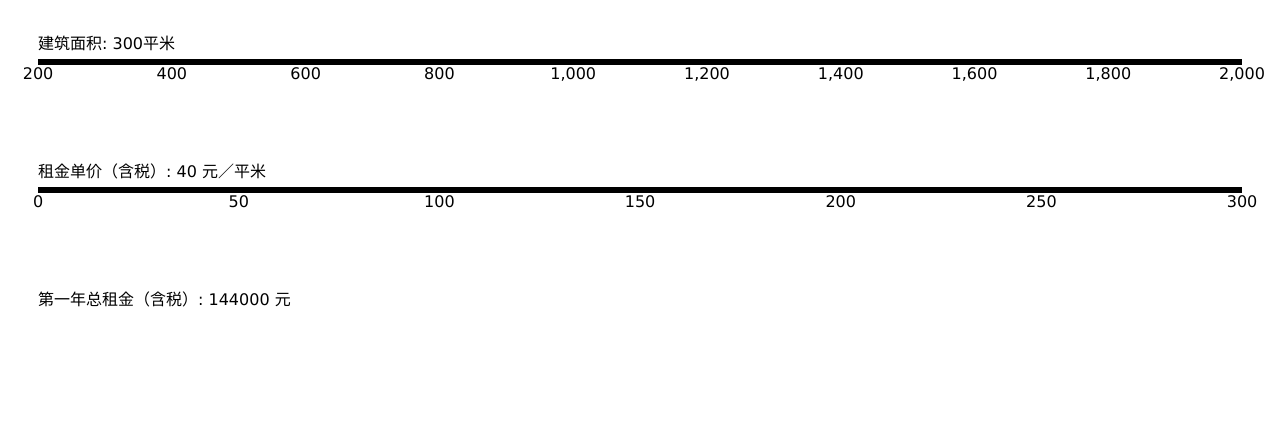
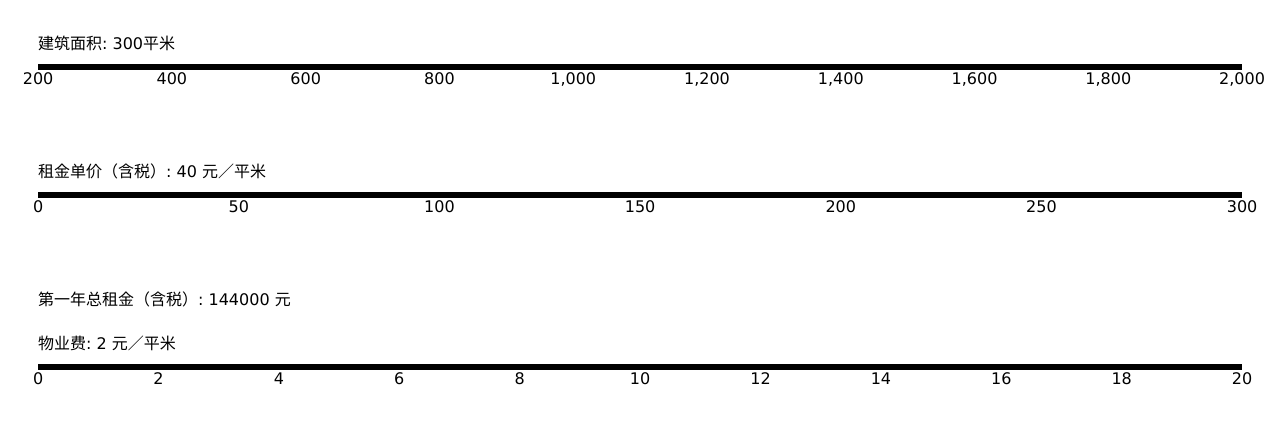
Before and after one commit to 1e0ng/model, a website: page index.html in a window 1280 px wide. Drawn offline with nearby package versions, Linux system fonts and the light colour scheme; files that its build step writes are made by us from their sources.

Commit message:
Add property costs.

```diff
--- a/index.html
+++ b/index.html
@@ -15,16 +15,17 @@
             <div>建筑面积: <span id="area-text"></span>平米</div>
             <div id="area"></div>
           </div>
-
           <div class="item">
             <div>租金单价（含税）: <span id="rent-per-square-text"></span> 元／平米</div>
           <div id="rent-per-square"></div>
           </div>
-
           <div class="item">
             <div>第一年总租金（含税）: <span id="rent-first-year-text"></span> 元</div>
           </div>
-
+          <div class="item">
+            <div>物业费: <span id="property-costs-per-square-text"></span> 元／平米</div>
+          <div id="property-costs-per-square"></div>
+          </div>
         </div>
         <div class="col-sm-6">
         </div>
--- a/src/main.js
+++ b/src/main.js
@@ -1,10 +1,13 @@
 function refresh() {
   var area = areaSlider.value();
   var rentPerSquare = rentPerSquareSlider.value();
+  var propertyCostsPerSquare = propertyCostsPerSquareSlider.value();
+  propertyCostsPerSquare = Math.round(propertyCostsPerSquare * 10) / 10;
   var rentFirstYear = area * rentPerSquare * 12;
   d3.select('#area-text').text(area);
   d3.select('#rent-per-square-text').text(rentPerSquare);
   d3.select('#rent-first-year-text').text(rentFirstYear);
+  d3.select('#property-costs-per-square-text').text(propertyCostsPerSquare);
 }
 var areaSlider = d3.slider()
   .axis(d3.svg.axis().ticks(10))
@@ -28,4 +31,15 @@ var rentPerSquareSlider = d3.slider()
   });
 d3.select('#rent-per-square').call(rentPerSquareSlider);
 
+var propertyCostsPerSquareSlider = d3.slider()
+  .axis(d3.svg.axis().ticks(11))
+  .min(0)
+  .max(20)
+  .value(2)
+  .step(0.1)
+  .on('slide', function(evt, value) {
+    refresh();
+  });
+d3.select('#property-costs-per-square').call(propertyCostsPerSquareSlider);
+
 refresh();
--- a/src/main.less
+++ b/src/main.less
@@ -6,13 +6,16 @@ h2 {
   margin: 60px 0 5px 0;
 }
 .wrapper {
-  margin:10px 30px;
+  margin:30px;
 }
 .wrapper{
   .item {
-    padding:20px 0;
-    > div {
-      padding-bottom:5px;
+    margin-bottom:20px;
+    > div:last-child {
+      margin-bottom:40px;
+    }
+    > div:first-child {
+      margin-bottom:10px;
     }
   }
 }
```
